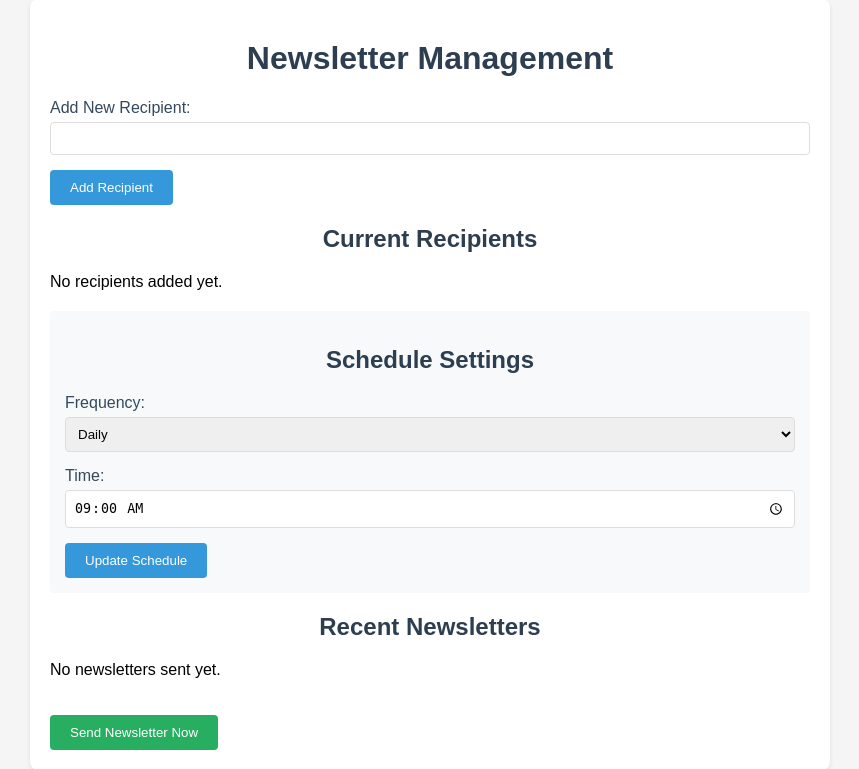
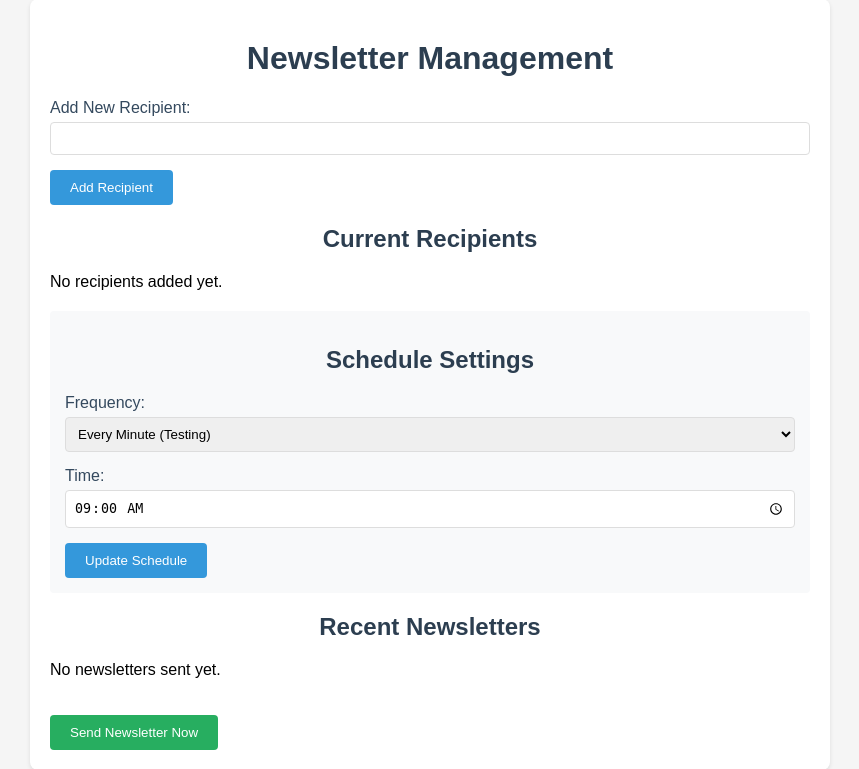
Before and after one commit to frabert101010/newsletter-app, a Flask app: page / in a window 1280 px wide. Shown: the part 21-790 px from the top of the page, without its empty margins (210-1069 px from the left). Run offline with Flask 3, Linux system fonts and the light colour scheme.

Commit message:
Add every minute frequency option for testing

```diff
--- a/app.py
+++ b/app.py
@@ -177,7 +177,9 @@ def cron_send_newsletter():
         now = datetime.now()
         should_send = False
 
-        if schedule.frequency == 'daily':
+        if schedule.frequency == 'minute':
+            should_send = True
+        elif schedule.frequency == 'daily':
             should_send = True
         elif schedule.frequency == 'weekly':
             if now.weekday() == schedule.day_of_week:
@@ -188,8 +190,14 @@ def cron_send_newsletter():
 
         # Check if it's the right time
         if should_send:
-            schedule_time = datetime.strptime(schedule.time, '%H:%M').time()
-            if now.time().hour == schedule_time.hour and now.time().minute == schedule_time.minute:
+            if schedule.frequency == 'minute':
+                # For minute frequency, send immediately
+                send_now = True
+            else:
+                schedule_time = datetime.strptime(schedule.time, '%H:%M').time()
+                send_now = now.time().hour == schedule_time.hour and now.time().minute == schedule_time.minute
+
+            if send_now:
                 # Generate newsletter content
                 articles = get_bay_area_news()
                 if not articles:
--- a/templates/index.html
+++ b/templates/index.html
@@ -164,6 +164,7 @@
                 <div class="form-group">
                     <label for="frequency">Frequency:</label>
                     <select id="frequency" name="frequency" required>
+                        <option value="minute" {% if schedule and schedule.frequency == 'minute' %}selected{% endif %}>Every Minute (Testing)</option>
                         <option value="daily" {% if schedule and schedule.frequency == 'daily' %}selected{% endif %}>Daily</option>
                         <option value="weekly" {% if schedule and schedule.frequency == 'weekly' %}selected{% endif %}>Weekly</option>
                         <option value="monthly" {% if schedule and schedule.frequency == 'monthly' %}selected{% endif %}>Monthly</option>
```
